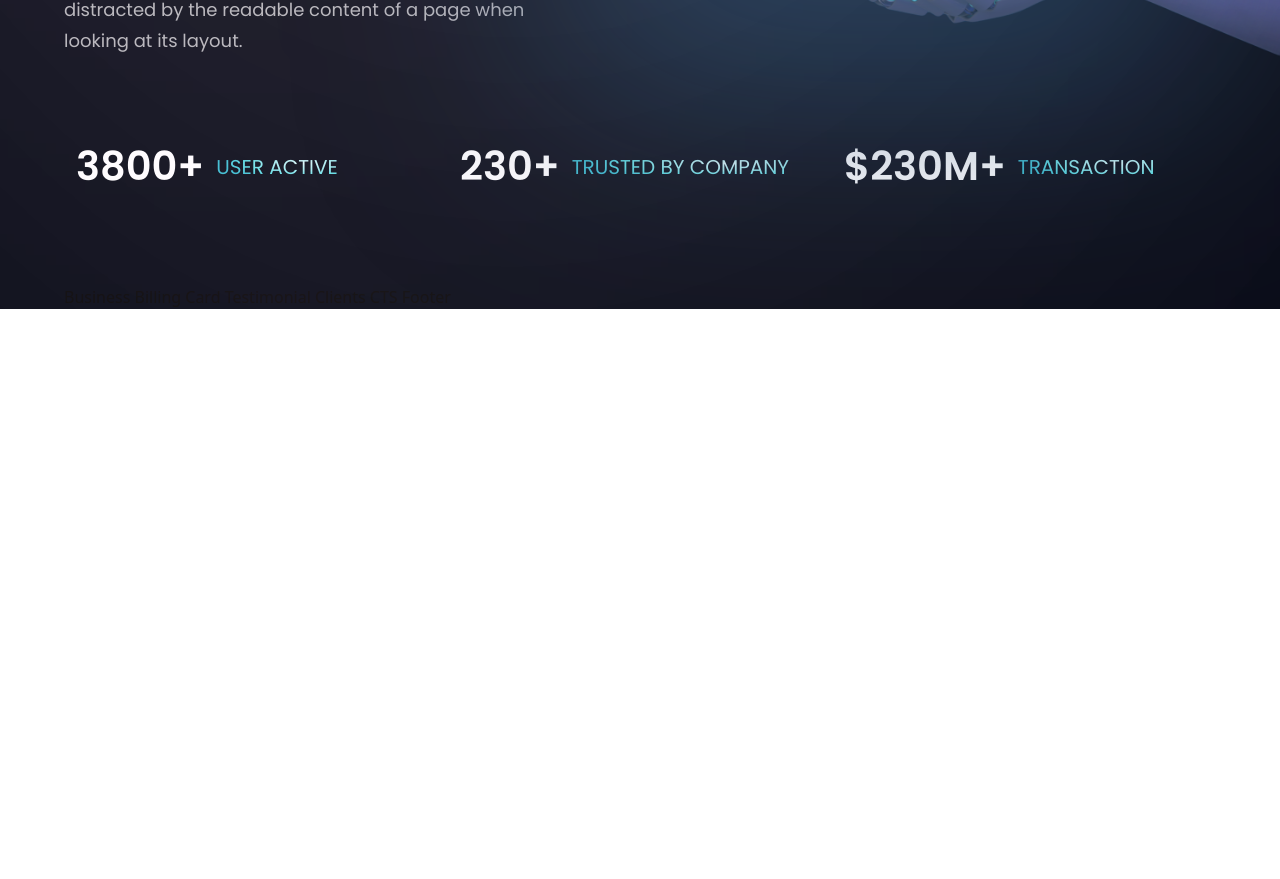
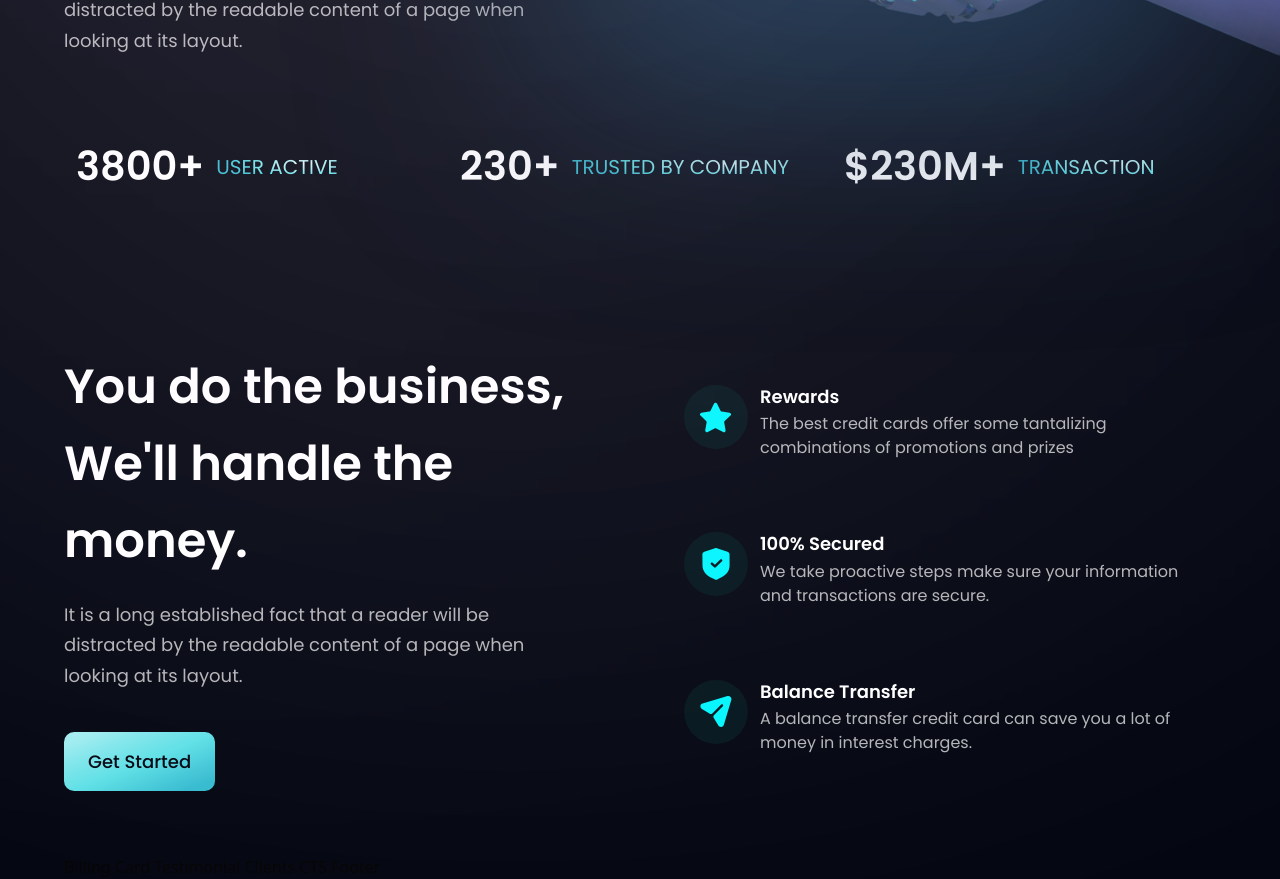
Before and after one commit to SyedUmairCodes/modern-payments-react, a React (Vite) app: page / in a window 1280 px wide. Shown: the part 660-1539 px from the top of the page. Before the commit the page ends 969 px from the top, so only its background shows below. Built offline with nearby package versions, Linux system fonts and the light colour scheme.

Commit message:
Business section and Button component completed

```diff
--- a/src/App.jsx
+++ b/src/App.jsx
@@ -1,6 +1,6 @@
 import React from 'react'
 import styles from './style.js'
-import {Hero, Navbar, Stats} from "../src/components/index.js"
+import {Hero, Navbar, Stats, Business} from "../src/components/index.js"
 
 const App = () => (
     <div className="bg-primary w-full overflow-hidden">
@@ -19,7 +19,7 @@
         <div className={`bg-primary ${styles.flexStart} ${styles.paddingX}`}>
             <div className={`${styles.boxWidth}`}>
                 <Stats/>
-                Business
+                <Business/>
                 Billing
                 Card
                 Testimonial
--- a/src/components/Business.jsx
+++ b/src/components/Business.jsx
@@ -1,7 +1,43 @@
 import React from "react"
+import styles, {layout} from "../style.js"
+import Button from "./Button.jsx"
+import {features} from "../constants/index.js";
+
+
+const FeatureCard = ({icon, title, content, index}) => (
+    <div className={`flex flex-row p-6 rounded-[20px] ${index !== features.length - 1 ? "mb-6" : "mb-0"} feature-card`}>
+        <div className={`w-[64px] h-[64px] rounded-full ${styles.flexCenter} bg-dimBlue`}>
+            <img src={icon} alt="star" className="w-[50%] h-[50%] object-contain" />
+        </div>
+        <div className="flex-1 flex flex-col ml-3">
+            <h4 className="font-poppins font-semibold text-white text-[18px] leading-[23.4px] mb-1">
+                {title}
+            </h4>
+            <p className="font-poppins font-normal text-dimWhite text-[16px] leading-[24px]">
+                {content}
+            </p>
+        </div>
+    </div>
+)
 
 const Business = () => {
-    return <div>Business</div>
+    return (
+        <section id="features" className={layout.section}>
+            <div className={layout.sectionInfo}>
+                <h2 className={styles.heading2}>You do the business,<br className="sm:block hidden"/> We'll handle the
+                    money.</h2>
+                <p className={`${styles.paragraph} max-w-[470px] mt-5`}>It is a long established fact that a reader will be
+                    distracted by the readable content of a page when looking at its layout.</p>
+                <Button styles="mt-10"/>
+            </div>
+
+            <div className={`${layout.sectionImg} flex-col`}>
+                {features.map((feature, index) => (
+                    <FeatureCard key={feature.id} {...feature} index={index}/>
+                ))}
+            </div>
+        </section>
+    )
 }
 
 export default Business
--- a/src/components/Button.jsx
+++ b/src/components/Button.jsx
@@ -1,7 +1,10 @@
-import React from "react"
+import React from "react";
 
-const Button = () => {
-    return <div>Button</div>
-}
+const Button = ({styles}) => (
+    <button type="button"
+            className={`py-4 px-6 font-poppins font-medium text-[18px] text-primary bg-blue-gradient rounded-[10px] outline-none ${styles}`}>
+        Get Started
+    </button>
+);
 
-export default Button
+export default Button;
```
